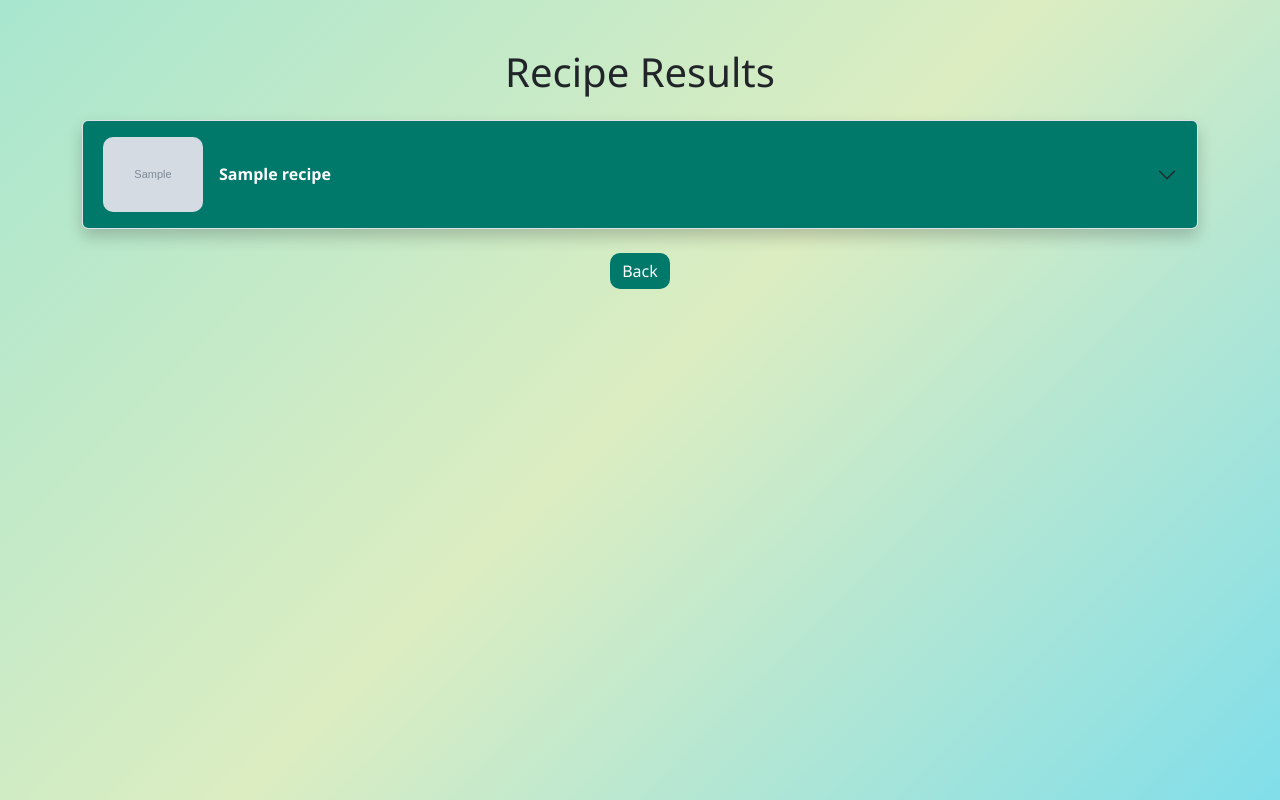
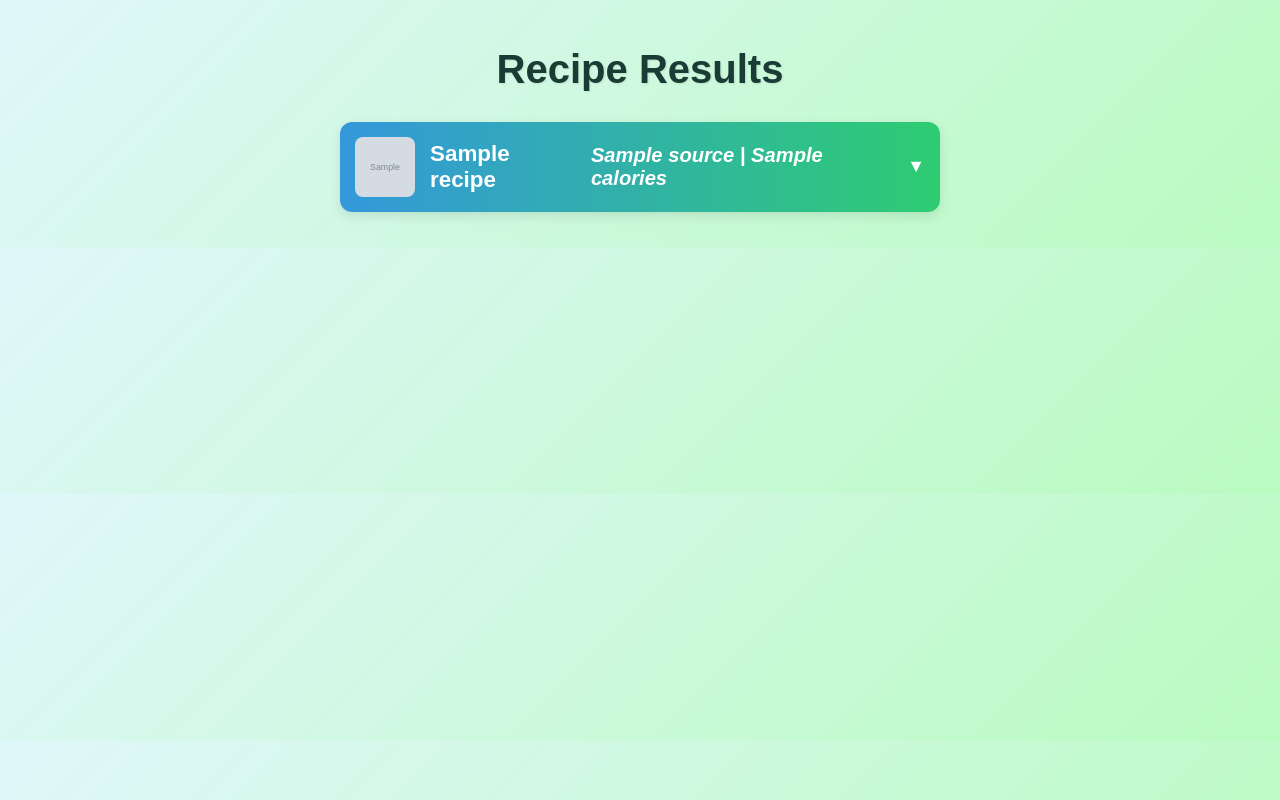
Before and after one commit to Viole15/cookhelp, a Flask app: template templates/results.html in a window 1280 px wide. Run offline with Flask 3, Linux system fonts and the light colour scheme; the template is opened without the code that fills it: most values are stand-ins (such as "Sample title", 1, 10 or a date in 2020); grey boxes marked "Sample" are stand-in pictures.

Commit message:
Update results.html

```diff
--- a/templates/results.html
+++ b/templates/results.html
@@ -3,90 +3,177 @@
 <head>
     <meta charset="UTF-8">
     <title>Recipe Results</title>
-  <link rel="stylesheet" href="https://cdn.jsdelivr.net/npm/bootstrap@5.2.3/dist/css/bootstrap.min.css">
     <style>
         body {
-      background: linear-gradient(135deg, #a8e6cf, #dcedc1, #80deea);
-      min-height: 100vh;
-      font-family: 'Segoe UI', Tahoma, Geneva, Verdana, sans-serif;
+            font-family: 'Arial', sans-serif;
+            background: linear-gradient(135deg, #e0f7fa 0%, #b9fbc0 100%);
+            margin: 0;
+            padding: 20px;
         }
-    .accordion-item {
-      border-radius: 15px;
-      box-shadow: 0 8px 16px rgba(0, 0, 0, 0.2);
-      margin-bottom: 1rem;
+        h1 {
+            text-align: center;
+            color: #1a3c34;
+            font-size: 2.5em;
+            text-shadow: 1px 1px 2px rgba(0, 0, 0, 0.1);
+            margin-bottom: 30px;
         }
-    .accordion-button {
-      background-color: #009688;
+        .recipe-box {
+            background: #fff;
+            border-radius: 12px;
+            box-shadow: 0 4px 12px rgba(0, 0, 0, 0.1);
+            margin: 15px auto;
+            max-width: 600px;
+            overflow: hidden;
+            transition: all 0.3s ease;
+        }
+        .recipe-box:hover {
+            box-shadow: 0 6px 16px rgba(0, 0, 0, 0.15);
+            transform: scale(1.02);
+        }
+        .recipe-box summary {
+            padding: 15px;
+            background: linear-gradient(to right, #3498db, #2ecc71);
             color: #fff;
+            font-size: 1.4em;
             font-weight: bold;
+            cursor: pointer;
+            display: flex;
+            align-items: center;
+            gap: 15px;
         }
-    .accordion-button.collapsed {
-      background-color: #00796b;
+        .recipe-box summary::-webkit-details-marker {
+            display: none;
+        }
+        .recipe-box summary::after {
+            content: '▼';
+            font-size: 0.8em;
+            transition: transform 0.3s;
+            margin-left: auto;
+        }
+        .recipe-box[open] summary::after {
+            transform: rotate(180deg);
+        }
+        .recipe-box img.thumbnail {
+            width: 60px;
+            height: 60px;
+            object-fit: cover;
+            border-radius: 8px;
+        }
+        .recipe-info {
+            color: #fff;
+            font-size: 0.9em;
+            font-style: italic;
+            flex-grow: 1;
+        }
+        .recipe-details {
+            padding: 20px;
+            background: #f9f9f9;
+            color: #2c3e50;
+        }
+        .recipe-details img.full-image {
+            max-width: 100%;
+            height: auto;
+            border-radius: 8px;
+            margin-bottom: 15px;
+        }
+        .recipe-details h3 {
+            color: #3498db;
+            font-size: 1.3em;
+            margin-top: 20px;
+            border-bottom: 2px solid #2ecc71;
+            padding-bottom: 5px;
+        }
+        .recipe-details ul, .recipe-details ol {
+            padding-left: 20px;
+        }
+        .recipe-details li {
+            margin: 8px 0;
+        }
+        .nutrition-table {
+            width: 100%;
+            border-collapse: collapse;
+            margin: 15px 0;
+            background: #ecf0f1;
+            border-radius: 5px;
+        }
+        .nutrition-table th, .nutrition-table td {
+            padding: 10px;
+            text-align: left;
+            border-bottom: 1px solid #ddd;
+        }
+        .nutrition-table th {
+            background: #2ecc71;
             color: #fff;
         }
-    .thumbnail {
-      max-width: 100px;
-      max-height: 100px;
-      object-fit: cover;
-      border-radius: 10px;
-      margin-right: 1rem;
+        .nutrition-table tr:last-child td {
+            border-bottom: none;
         }
-    .btn-custom {
-      background-color: #00796b;
-      border: none;
-      border-radius: 10px;
-      color: #fff;
-    }
-    .btn-custom:hover {
-      background-color: #004d40;
+        .error-message {
+            text-align: center;
+            color: #e74c3c;
+            font-size: 1.2em;
+            margin: 20px 0;
         }
     </style>
 </head>
 <body>
-  <div class="container py-5">
-    <h1 class="mb-4 text-center">Recipe Results</h1>
-    {% if recipes %}
-      <div class="accordion" id="recipeAccordion">
-        {% for recipe in recipes %}
-          <div class="accordion-item">
-            <h2 class="accordion-header" id="heading{{ loop.index }}">
-              <button class="accordion-button collapsed" type="button" data-bs-toggle="collapse" data-bs-target="#collapse{{ loop.index }}" aria-expanded="false" aria-controls="collapse{{ loop.index }}">
-                <img src="{{ recipe.image }}" alt="{{ recipe.title }}" class="thumbnail" onerror="this.onerror=null; this.src='https://via.placeholder.com/100?text=No+Image';">
+    <h1>Recipe Results</h1>
+    {% if result.error %}
+        <p class="error-message">{{ result.error }}</p>
+    {% else %}
+        {% for recipe in result.data %}
+            <details class="recipe-box">
+                <summary>
+                    <img src="{{ recipe.image }}" alt="{{ recipe.title }}" class="thumbnail">
                     {{ recipe.title }}
-              </button>
-            </h2>
-            <div id="collapse{{ loop.index }}" class="accordion-collapse collapse" aria-labelledby="heading{{ loop.index }}" data-bs-parent="#recipeAccordion">
-              <div class="accordion-body">
-                <h6>Nutrition:</h6>
+                    <span class="recipe-info">
+                        {{ recipe.source }} |
+                        {{ recipe.nutrition.calories if recipe.nutrition.calories != "Unknown" else "Calories N/A" }}
+                    </span>
+                </summary>
+                <div class="recipe-details">
+                    <img src="{{ recipe.image }}" alt="{{ recipe.title }}" class="full-image">
+                    <h3>Ingredients</h3>
                     <ul>
-                  {% for key, value in recipe.nutrition.items() %}
-                    {% if value %}<li>{{ key }}: {{ value }}</li>{% endif %}
+                        {% for ing in recipe.ingredients %}
+                            <li>{{ ing.name }}
+                                {% if ing.metricMeasurement %}
+                                    ({{ ing.metricMeasurement }})
+                                {% endif %}
+                            </li>
                         {% endfor %}
                     </ul>
-                <h6>Ingredients:</h6>
-                <ul>
-                  {% for ing in recipe.ingredients %}
-                    <li>{{ ing }}</li>
+                    <h3>Instructions</h3>
+                    <ol>
+                        {% for step in recipe.instructions %}
+                            <li>{{ step }}</li>
                         {% endfor %}
-                </ul>
-                <h6>Instructions:</h6>
-                <ul>
-                  {% for step in recipe.instructions %}
-                    <li>{{ step }}.</li>
+                    </ol>
+                    <h3>Nutrition Information</h3>
+                    <table class="nutrition-table">
+                        <tr><th>Nutrient</th><th>Value</th></tr>
+                        <tr>
+                            <td>Calories</td>
+                            <td>{{ recipe.nutrition.calories if recipe.nutrition.calories != "Unknown" else "Not available" }}</td>
+                        </tr>
+                        <tr>
+                            <td>Protein</td>
+                            <td>{{ recipe.nutrition.protein if recipe.nutrition.protein != "Unknown" else "Not available" }}</td>
+                        </tr>
+                        <tr>
+                            <td>Carbs</td>
+                            <td>{{ recipe.nutrition.carbs if recipe.nutrition.carbs != "Unknown" else "Not available" }}</td>
+                        </tr>
+                        <tr>
+                            <td>Fat</td>
+                            <td>{{ recipe.nutrition.fat if recipe.nutrition.fat != "Unknown" else "Not available" }}</td>
+                        </tr>
+                    </table>
+                    <p><strong>Time Category:</strong> {{ recipe.timeCategory }}</p>
+                    <p><strong>Cultural Origin:</strong> {{ recipe.culturalOrigin }}</p>
+                </div>
+            </details>
         {% endfor %}
-                </ul>
-              </div>
-            </div>
-          </div>
-        {% endfor %}
-      </div>
-    {% else %}
-      <p class="text-center">No recipes found.</p>
     {% endif %}
-    <div class="text-center mt-4">
-      <a href="/" class="btn btn-custom">Back</a>
-    </div>
-  </div>
-  <script src="https://cdn.jsdelivr.net/npm/bootstrap@5.2.3/dist/js/bootstrap.bundle.min.js"></script>
 </body>
 </html>
```
Lines whose indentation alone changed are shown as unchanged.
